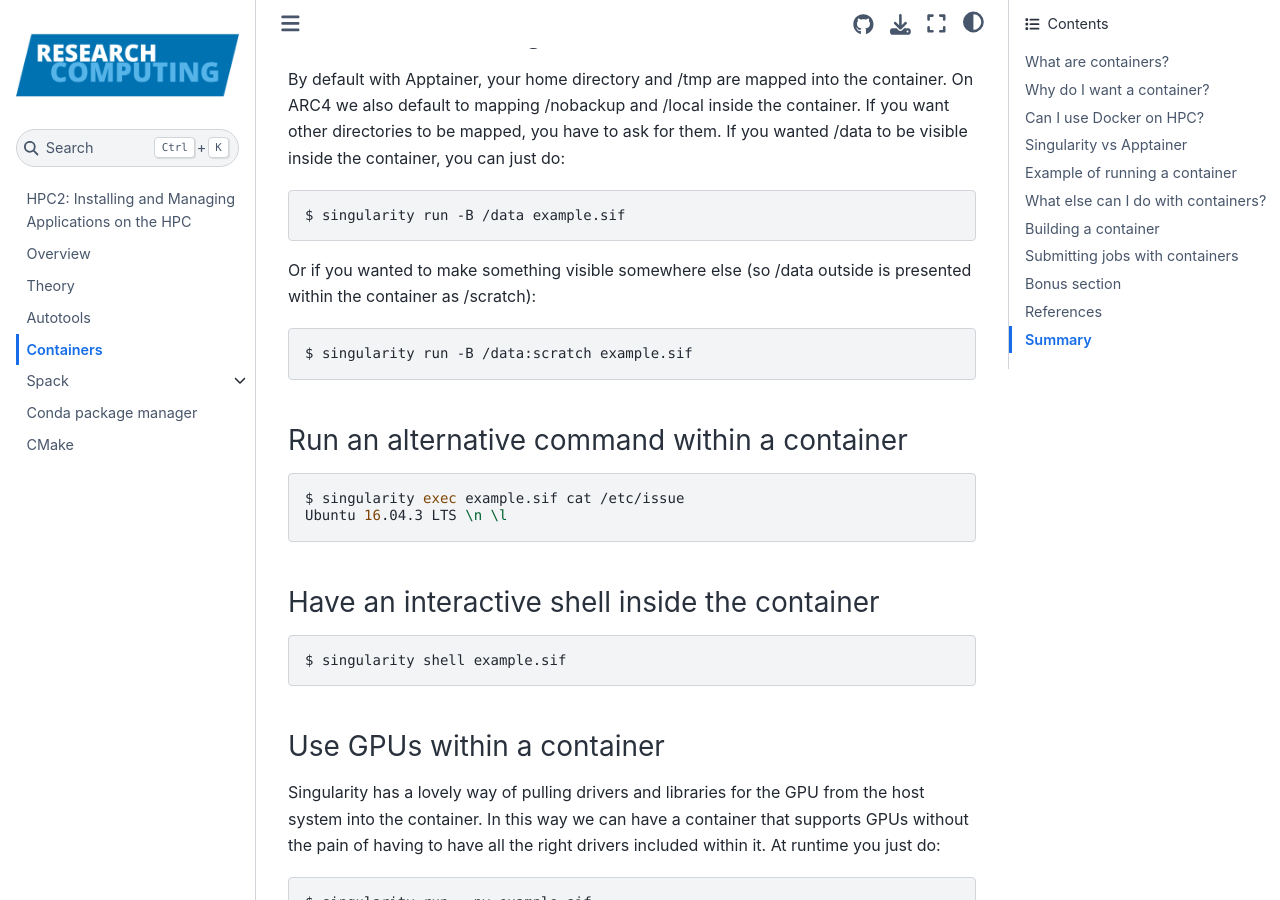
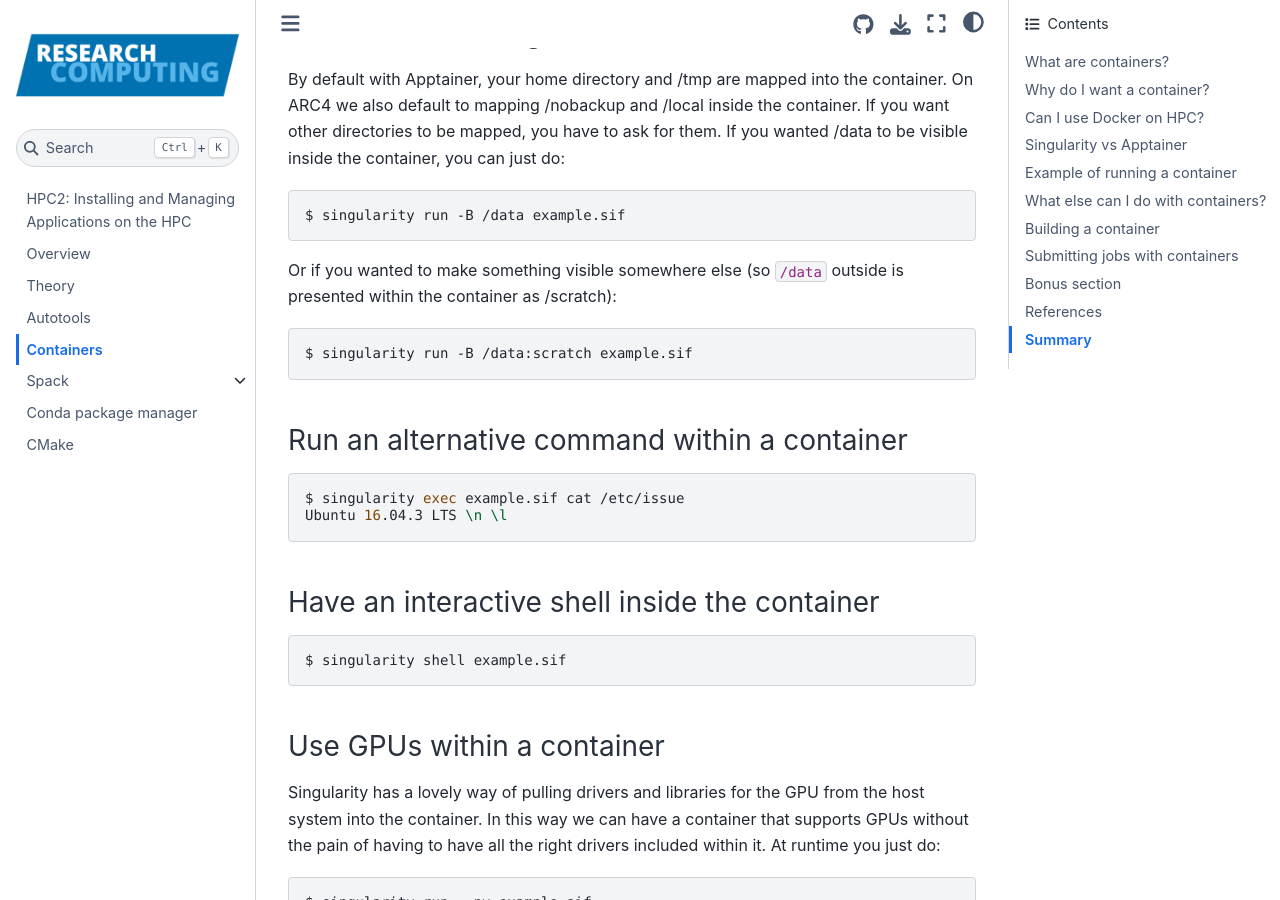
Before and after one commit to ARCTraining/hpc2-software, a Jupyter Book: the page built from book/course/containers.md, in a window 1280 px wide and 900 px high, scrolled down 3209 px. Built offline with Jupyter Book 1.0.4 settings and Sphinx 7.4.7 and the Sphinx Book theme 1.1.4, drawn with Linux system fonts in a browser that asks for light colours.

````diff
--- a/book/course/containers.md
+++ b/book/course/containers.md
@@ -136,7 +136,7 @@ them.  If you wanted /data to be visible inside the container, you can just do:
 $ singularity run -B /data example.sif
 ```
 
-Or if you wanted to make something visible somewhere else (so /data outside
+Or if you wanted to make something visible somewhere else (so `/data` outside
 is presented within the container as /scratch):
 
 ```bash
````
